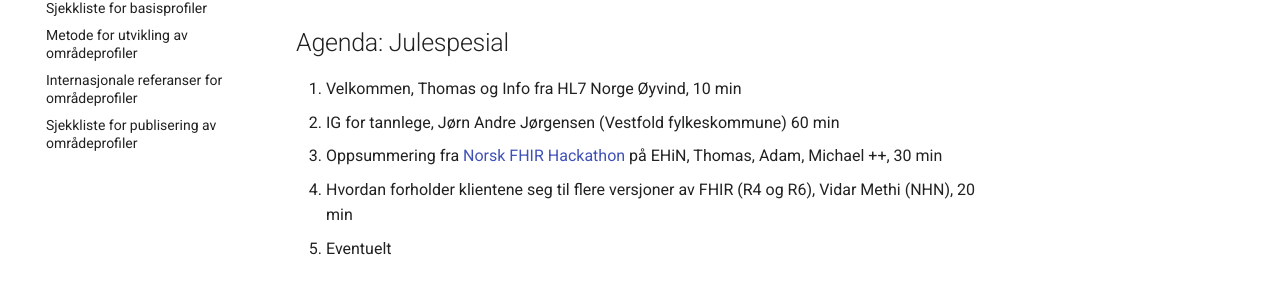
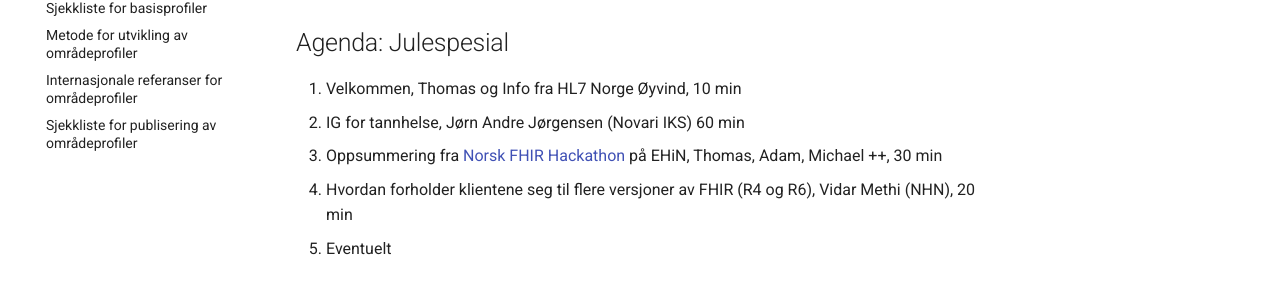
Before and after one commit to HL7Norway/best-practice, an MkDocs documentation site: the page built from docs/FHIR-faglig-forum/_agenda/2025-12-10-agenda.md, in a window 1280 px wide. Shown: the part 372-677 px from the top of the page. Built offline with MkDocs 1.6.1 and Material for MkDocs 9.7.7, drawn with Linux system fonts in a browser that asks for light colours; comment, search, counter and statistics services are not loaded.

Commit message:
Agenda FFF33

```diff
--- a/docs/FHIR-faglig-forum/_agenda/2025-12-10-agenda.md
+++ b/docs/FHIR-faglig-forum/_agenda/2025-12-10-agenda.md
@@ -16,7 +16,7 @@ FHIR fagforum (FFF) is an open meeting for discussing topics related to use and
 ## Agenda: Julespesial
 
 1. Velkommen, Thomas og Info fra HL7 Norge Øyvind, 10 min
-2. IG for tannlege, Jørn Andre Jørgensen (Vestfold fylkeskommune) 60 min
+2. IG for tannhelse, Jørn Andre Jørgensen (Novari IKS) 60 min
 3. Oppsummering fra [Norsk FHIR Hackathon](https://hl7norway.github.io/FHIR-hackathon-2025/currentbuild/index.html) på EHiN, Thomas, Adam, Michael ++, 30 min
 4. Hvordan forholder klientene seg til flere versjoner av FHIR (R4 og R6), Vidar Methi (NHN), 20 min
 5. Eventuelt
```
